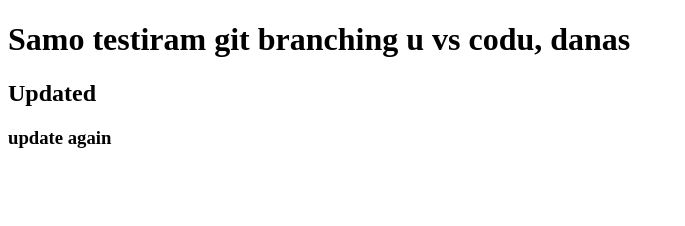
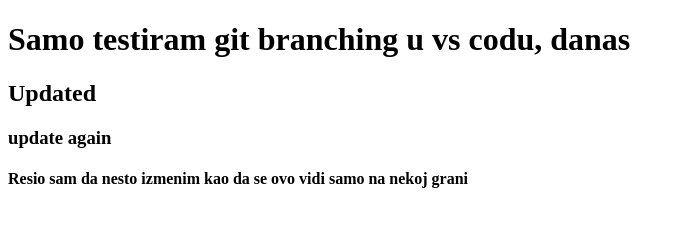
Before and after one commit to marcojovanovic/git-branching, a plain HTML site: page index.html in a window 1280 px wide. Shown: the whole page, without its empty margins (0-685 px from the left). Drawn offline with Linux system fonts and the light colour scheme.

Commit message:
branch change

```diff
--- a/index.html
+++ b/index.html
@@ -10,6 +10,7 @@
   <h1>Samo testiram git branching u vs codu, danas</h1>
   <h2>Updated</h2>
   <h3>update again</h3>
+  <h4>Resio sam da nesto izmenim kao da se ovo vidi samo na nekoj grani</h4>
 
 
 </body>
```
